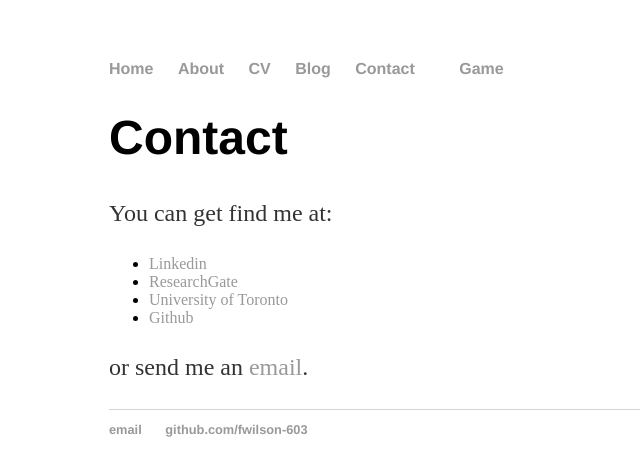
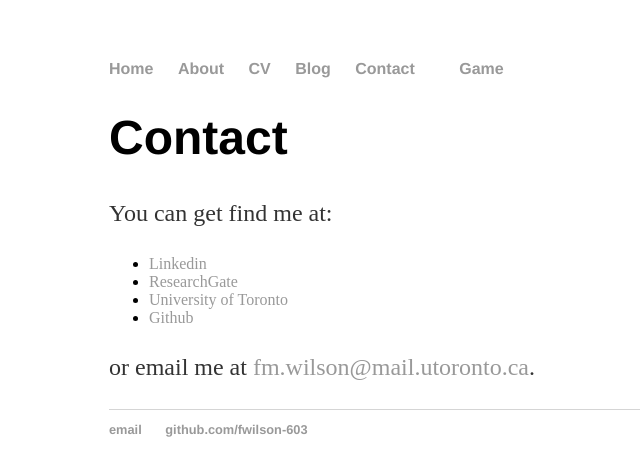
Before and after one commit to fwilson-603/fwilson-603.github.io, a Jekyll site: the page built from contact/index.html, in a window 1280 px wide. Shown: the top 476 px of the page, without its empty margins (83-723 px from the left). Built offline with Jekyll 4.4.1, drawn with Linux system fonts in a browser that asks for light colours.

Commit message:
Update index.html

```diff
--- a/contact/index.html
+++ b/contact/index.html
@@ -12,4 +12,4 @@ title: Contact
   <li><a href="https://github.com/fwilson-603">Github</a></li>
 </ul>
 
-<p>or send me an <a href="mailto:fm.wilson@mail.utoronto.ca">email</a>.</p>
+<p>or email me at <a href="mailto:fm.wilson@mail.utoronto.ca">fm.wilson@mail.utoronto.ca</a>.</p>
```
